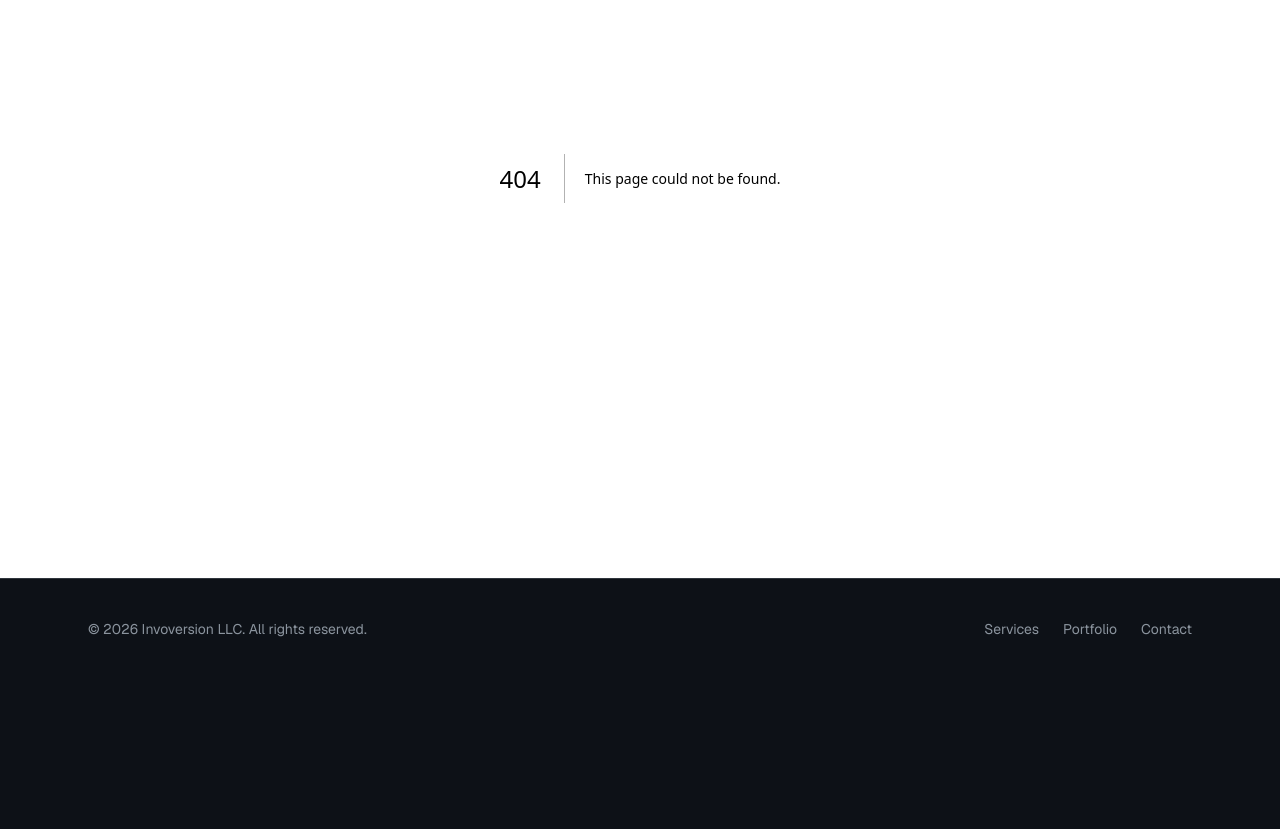
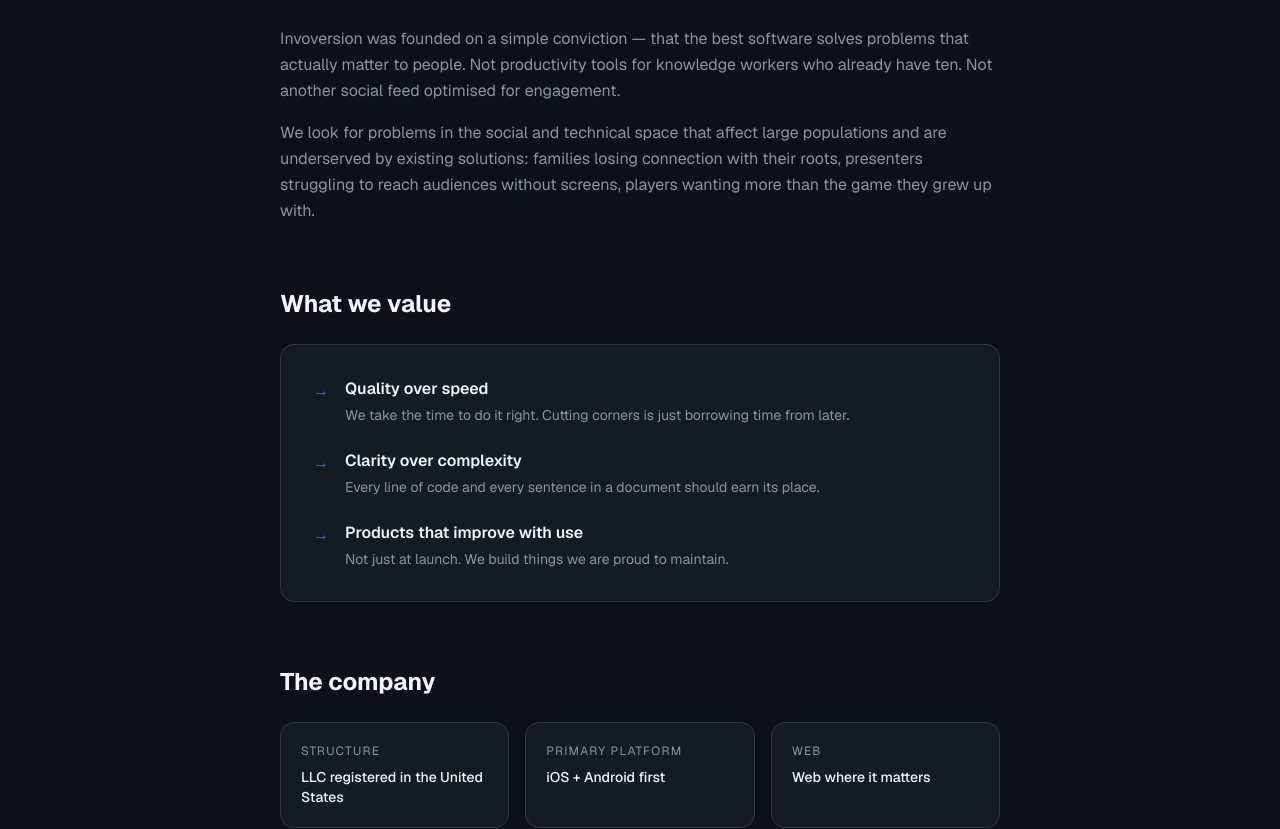
Before and after one commit to Infoversion/InfoversionWebsite, a Next.js app: page /about in a window 1280 px wide. Before the commit this address had no page. Shown: the part 287-1116 px from the top of the page. Before the commit the page ends 966 px from the top, so only its background shows below. Built offline with nearby package versions, Linux system fonts and the light colour scheme.

Commit message:
feat: add about page with mission, values, company facts

```diff
--- /dev/null
+++ b/app/about/page.tsx
@@ -0,0 +1,85 @@
+import type { Metadata } from 'next'
+
+export const metadata: Metadata = {
+  title: 'About',
+  description:
+    'Invoversion LLC — software built on the conviction that the best products solve problems that actually matter.',
+}
+
+const values = [
+  {
+    label: 'Quality over speed',
+    detail: 'We take the time to do it right. Cutting corners is just borrowing time from later.',
+  },
+  {
+    label: 'Clarity over complexity',
+    detail: 'Every line of code and every sentence in a document should earn its place.',
+  },
+  {
+    label: 'Products that improve with use',
+    detail: 'Not just at launch. We build things we are proud to maintain.',
+  },
+]
+
+const facts = [
+  { label: 'Structure', value: 'LLC registered in the United States' },
+  { label: 'Primary platform', value: 'iOS + Android first' },
+  { label: 'Web', value: 'Web where it matters' },
+]
+
+export default function AboutPage() {
+  return (
+    <div className="max-w-3xl mx-auto px-6 py-20">
+      <h1 className="text-5xl font-bold text-text-primary mb-16">About</h1>
+
+      {/* Mission */}
+      <section className="mb-16">
+        <h2 className="text-2xl font-bold text-text-primary mb-6">Why we exist</h2>
+        <div className="text-text-secondary leading-relaxed space-y-4">
+          <p>
+            Invoversion was founded on a simple conviction — that the best software solves problems
+            that actually matter to people. Not productivity tools for knowledge workers who already
+            have ten. Not another social feed optimised for engagement.
+          </p>
+          <p>
+            We look for problems in the social and technical space that affect large populations and
+            are underserved by existing solutions: families losing connection with their roots,
+            presenters struggling to reach audiences without screens, players wanting more than the
+            game they grew up with.
+          </p>
+        </div>
+      </section>
+
+      {/* Values */}
+      <section className="mb-16">
+        <h2 className="text-2xl font-bold text-text-primary mb-6">What we value</h2>
+        <div className="bg-surface border border-border rounded-xl p-8 space-y-6">
+          {values.map((item) => (
+            <div key={item.label} className="flex gap-4">
+              <span className="gradient-text font-bold mt-0.5 flex-shrink-0">→</span>
+              <div>
+                <p className="text-text-primary font-semibold mb-1">{item.label}</p>
+                <p className="text-text-secondary text-sm">{item.detail}</p>
+              </div>
+            </div>
+          ))}
+        </div>
+      </section>
+
+      {/* Company facts */}
+      <section>
+        <h2 className="text-2xl font-bold text-text-primary mb-6">The company</h2>
+        <div className="grid grid-cols-1 sm:grid-cols-3 gap-4">
+          {facts.map((fact) => (
+            <div key={fact.label} className="bg-surface border border-border rounded-xl p-5">
+              <p className="text-text-secondary text-xs uppercase tracking-widest mb-2">
+                {fact.label}
+              </p>
+              <p className="text-text-primary font-medium text-sm">{fact.value}</p>
+            </div>
+          ))}
+        </div>
+      </section>
+    </div>
+  )
+}
```
